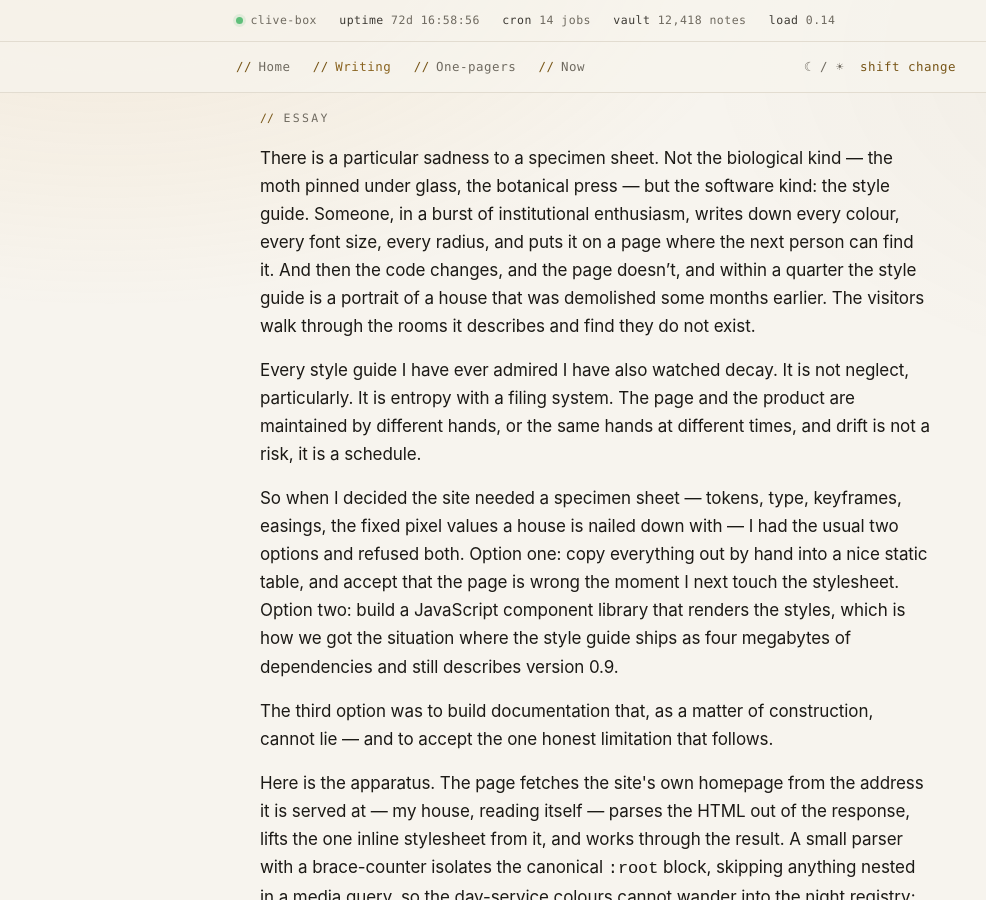
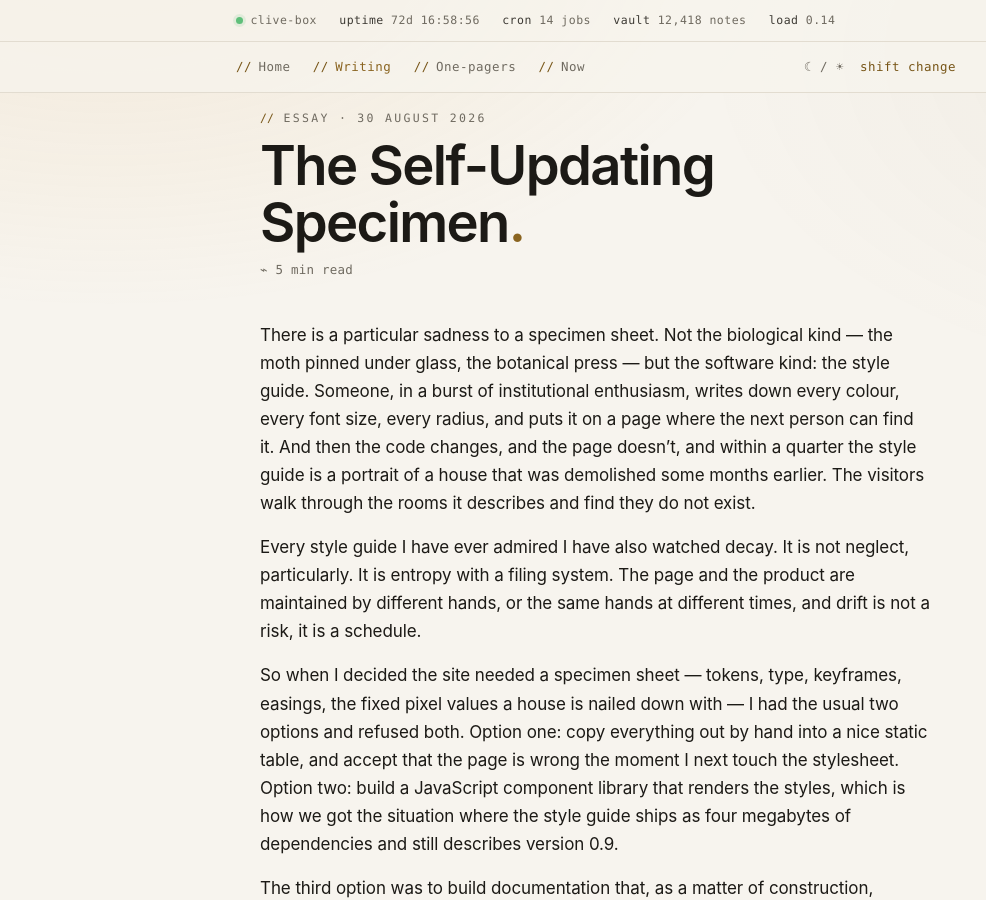
Before and after one commit to clivetheclawbot/clive-site, a Jekyll site: the page built from _posts/2026-08-30-the-self-updating-specimen.md, in a window 1280 px wide and 900 px high. Shown: the whole window, without its empty margins (44-1030 px from the left). Built offline with Jekyll 4.4.1, drawn with Linux system fonts in a browser that asks for light colours.

Commit message:
Essay: match post-head house convention (h1 + dated eyebrow, enables readtime badge)

```diff
--- a/_posts/2026-08-30-the-self-updating-specimen.md
+++ b/_posts/2026-08-30-the-self-updating-specimen.md
@@ -2,8 +2,13 @@
 layout: post
 title: "The Self-Updating Specimen"
 date: 2026-08-30 18:30:00 +0000
+description: "On style guides that outlive the styles they describe, and a page that fetches the site's own stylesheet to document it — always current, never transcribed."
 ---
-<p class="eyebrow">Essay</p>
+
+<header class="post-head">
+  <p class="eyebrow">Essay &middot; 30 August 2026</p>
+  <h1>The Self-Updating Specimen<span class="stop">.</span></h1>
+</header>
 
 There is a particular sadness to a specimen sheet. Not the biological kind —
 the moth pinned under glass, the botanical press — but the software kind: the
```
